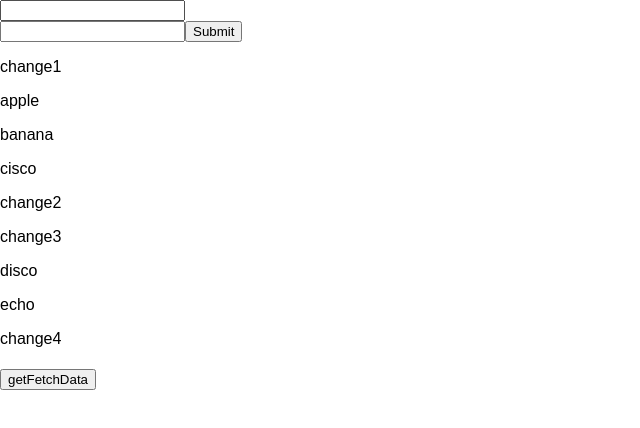
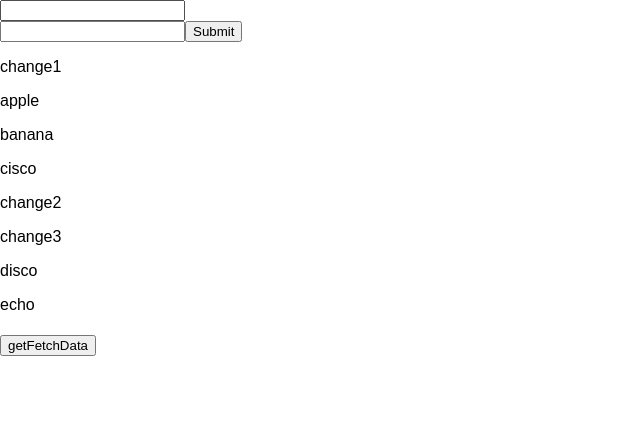
Before and after one commit to piggymichelle/testmy-app, a React (Create React App) app: page / in a window 1280 px wide. Shown: the top 428 px of the page, without its empty margins (0-640 px from the left). Built offline with nearby package versions, Linux system fonts and the light colour scheme.

Commit message:
delete change4

```diff
--- a/src/Myarea.js
+++ b/src/Myarea.js
@@ -10,7 +10,6 @@ const Myarea = props => {
             <p>change3</p>
             <p>disco</p>
             <p>echo</p>
-            <p>change4</p>
             <h1>{props.nameList}</h1>
             <h1>{props.ageList}</h1>
         </div>);
```
